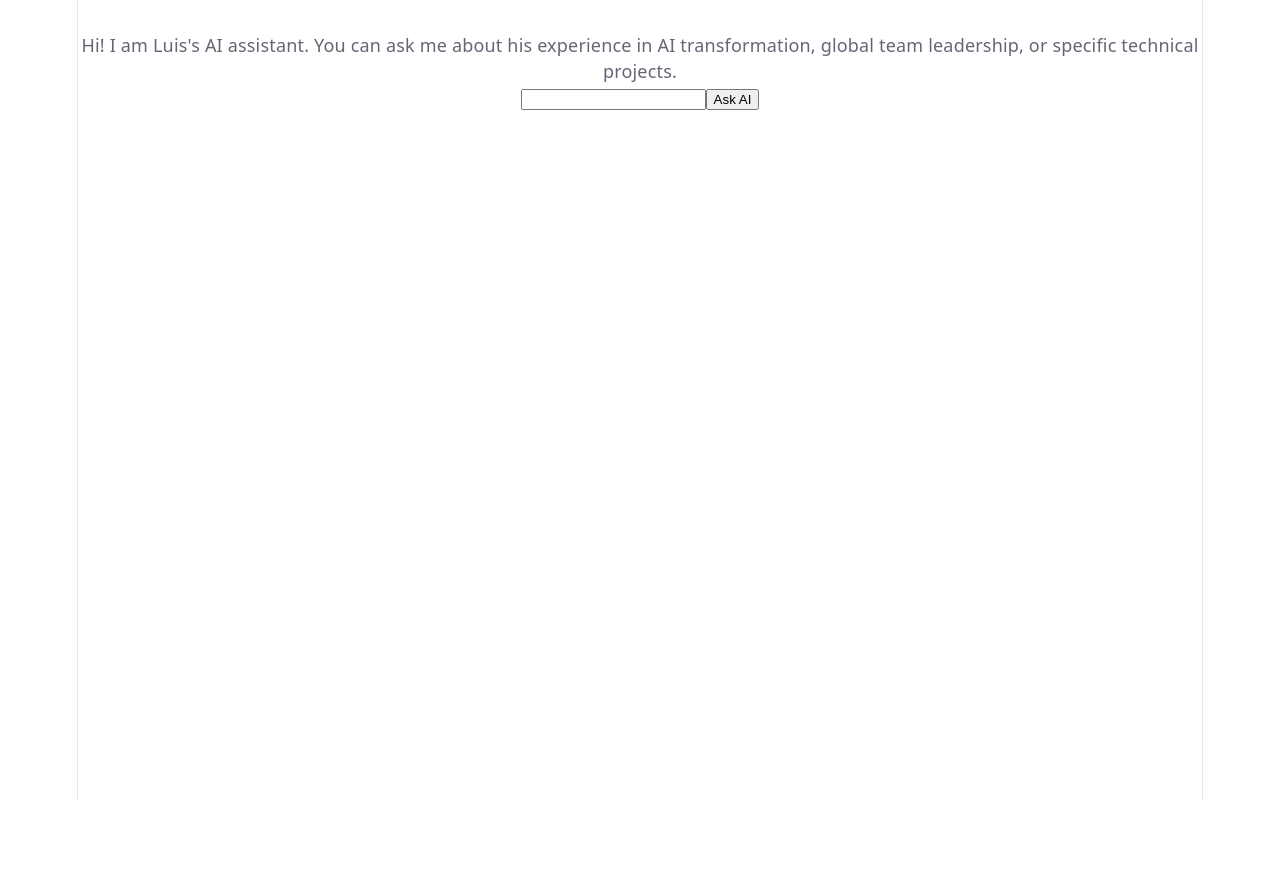
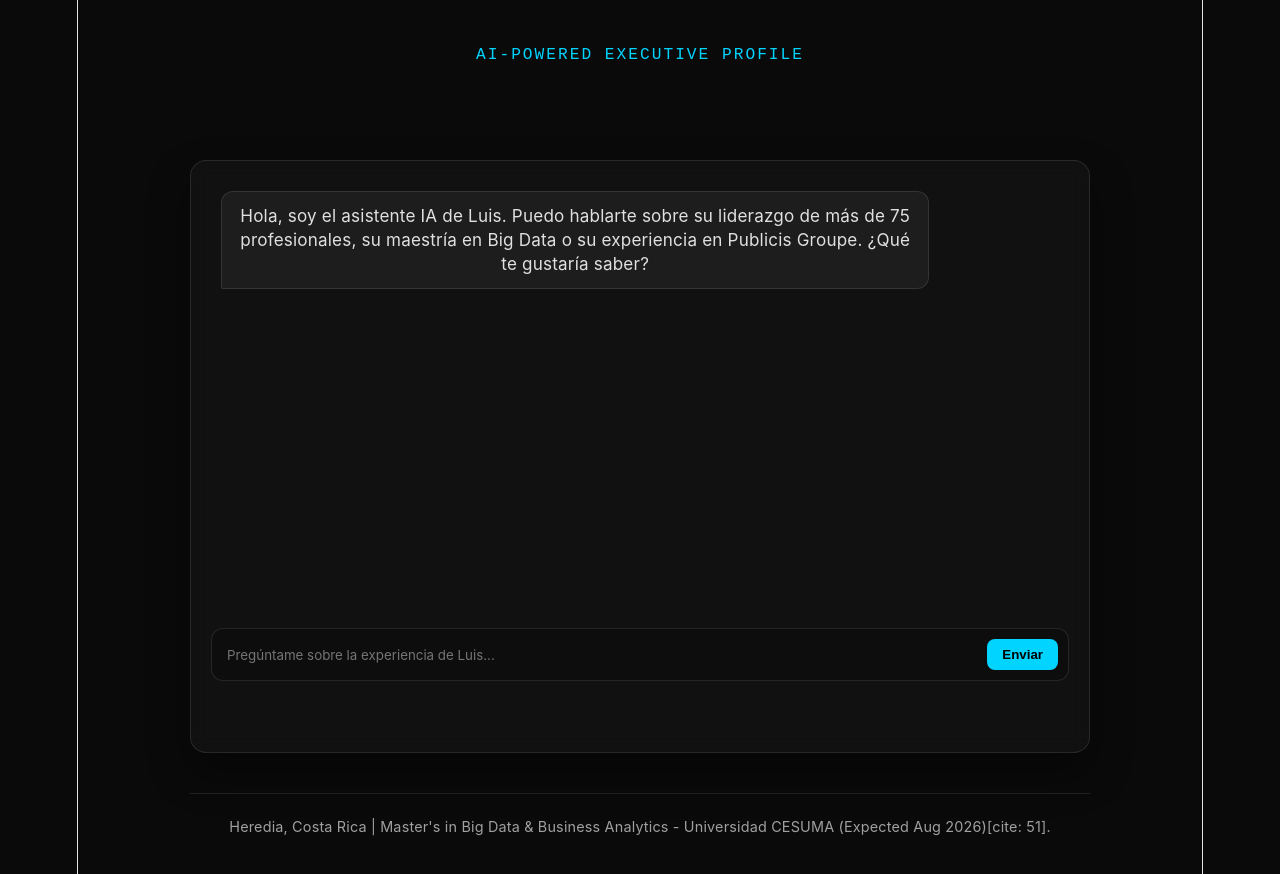
Before and after one commit to luimadrigal/ai-portfolio-cv, a React (Vite) app: page / in a window 1280 px wide. Shown: the top 874 px of the page. Before the commit the page ends 800 px from the top, so only its background shows below. Built offline with nearby package versions, Linux system fonts and the light colour scheme; no server answers.

Commit message:
design: implement dark mode glassmorphism UI

```diff
--- a/src/App.css
+++ b/src/App.css
@@ -1,184 +1,73 @@
-.counter {
-  font-size: 16px;
-  padding: 5px 10px;
-  border-radius: 5px;
-  color: var(--accent);
-  background: var(--accent-bg);
-  border: 2px solid transparent;
-  transition: border-color 0.3s;
-  margin-bottom: 24px;
-
-  &:hover {
-    border-color: var(--accent-border);
-  }
-  &:focus-visible {
-    outline: 2px solid var(--accent);
-    outline-offset: 2px;
-  }
+:root {
+  --bg-color: #0a0a0a;
+  --card-bg: rgba(255, 255, 255, 0.03);
+  --accent-color: #00d4ff;
+  /* Azul tecnológico */
+  --text-primary: #ffffff;
+  --text-secondary: #a0a0a0;
+  --border-color: rgba(255, 255, 255, 0.1);
 }
 
-.hero {
-  position: relative;
-
-  .base,
-  .framework,
-  .vite {
-    inset-inline: 0;
-    margin: 0 auto;
-  }
-
-  .base {
-    width: 170px;
-    position: relative;
-    z-index: 0;
-  }
-
-  .framework,
-  .vite {
-    position: absolute;
-  }
-
-  .framework {
-    z-index: 1;
-    top: 34px;
-    height: 28px;
-    transform: perspective(2000px) rotateZ(300deg) rotateX(44deg) rotateY(39deg)
-      scale(1.4);
-  }
-
-  .vite {
-    z-index: 0;
-    top: 107px;
-    height: 26px;
-    width: auto;
-    transform: perspective(2000px) rotateZ(300deg) rotateX(40deg) rotateY(39deg)
-      scale(0.8);
-  }
+body {
+  margin: 0;
+  padding: 0;
+  background-color: var(--bg-color);
+  color: var(--text-primary);
+  font-family: 'Inter', system-ui, -apple-system, sans-serif;
+  overflow-x: hidden;
 }
 
-#center {
+.app-container {
+  max-width: 900px;
+  margin: 0 auto;
+  padding: 40px 20px;
+  min-height: 100vh;
   display: flex;
   flex-direction: column;
-  gap: 25px;
-  place-content: center;
-  place-items: center;
-  flex-grow: 1;
-
-  @media (max-width: 1024px) {
-    padding: 32px 20px 24px;
-    gap: 18px;
-  }
 }
 
-#next-steps {
-  display: flex;
-  border-top: 1px solid var(--border);
-  text-align: left;
-
-  & > div {
-    flex: 1 1 0;
-    padding: 32px;
-    @media (max-width: 1024px) {
-      padding: 24px 20px;
-    }
-  }
-
-  .icon {
-    margin-bottom: 16px;
-    width: 22px;
-    height: 22px;
-  }
-
-  @media (max-width: 1024px) {
-    flex-direction: column;
-    text-align: center;
-  }
+/* Header Estilo Executive */
+.portfolio-header {
+  text-align: center;
+  margin-bottom: 60px;
 }
 
-#docs {
-  border-right: 1px solid var(--border);
-
-  @media (max-width: 1024px) {
-    border-right: none;
-    border-bottom: 1px solid var(--border);
-  }
+.portfolio-header h1 {
+  font-size: 3rem;
+  letter-spacing: -1px;
+  margin-bottom: 10px;
+  background: linear-gradient(90deg, #fff, var(--accent-color));
+  -webkit-background-clip: text;
+  -webkit-text-fill-color: transparent;
 }
 
-#next-steps ul {
-  list-style: none;
-  padding: 0;
-  display: flex;
-  gap: 8px;
-  margin: 32px 0 0;
-
-  .logo {
-    height: 18px;
-  }
-
-  a {
-    color: var(--text-h);
-    font-size: 16px;
-    border-radius: 6px;
-    background: var(--social-bg);
-    display: flex;
-    padding: 6px 12px;
-    align-items: center;
-    gap: 8px;
-    text-decoration: none;
-    transition: box-shadow 0.3s;
-
-    &:hover {
-      box-shadow: var(--shadow);
-    }
-    .button-icon {
-      height: 18px;
-      width: 18px;
-    }
-  }
-
-  @media (max-width: 1024px) {
-    margin-top: 20px;
-    flex-wrap: wrap;
-    justify-content: center;
-
-    li {
-      flex: 1 1 calc(50% - 8px);
-    }
-
-    a {
-      width: 100%;
-      justify-content: center;
-      box-sizing: border-box;
-    }
-  }
+.title-badge {
+  color: var(--accent-color);
+  font-family: 'Fira Code', monospace;
+  font-size: 0.9rem;
+  text-transform: uppercase;
+  letter-spacing: 2px;
 }
 
-#spacer {
-  height: 88px;
-  border-top: 1px solid var(--border);
-  @media (max-width: 1024px) {
-    height: 48px;
-  }
+/* Glassmorphism para el Chat */
+.chat-window {
+  background: var(--card-bg);
+  border: 1px solid var(--border-color);
+  border-radius: 16px;
+  backdrop-filter: blur(10px);
+  padding: 20px;
+  flex-grow: 1;
+  box-shadow: 0 20px 40px rgba(0, 0, 0, 0.4);
+  display: flex;
+  flex-direction: column;
 }
 
-.ticks {
-  position: relative;
-  width: 100%;
-
-  &::before,
-  &::after {
-    content: '';
-    position: absolute;
-    top: -4.5px;
-    border: 5px solid transparent;
-  }
-
-  &::before {
-    left: 0;
-    border-left-color: var(--border);
-  }
-  &::after {
-    right: 0;
-    border-right-color: var(--border);
-  }
+/* Footer Académico */
+.portfolio-footer {
+  margin-top: 40px;
+  text-align: center;
+  font-size: 0.8rem;
+  color: var(--text-secondary);
+  border-top: 1px solid var(--border-color);
+  padding-top: 20px;
 }
--- a/src/App.jsx
+++ b/src/App.jsx
@@ -4,23 +4,27 @@ import { cvData } from './data/cvData'
 import './App.css'
 
 function App() {
-  // Verificación de datos antes de renderizar
-  if (!cvData) return <div>Cargando datos maestros...</div>;
+  if (!cvData) return null;
 
   return (
     <div className="app-container">
-      <header>
-        {/* Usamos el nombre exacto que definiste en cvData.js */}
+      <header className="portfolio-header">
+        <span className="title-badge">AI-Powered Executive Profile</span>
         <h1>{cvData.personal_info?.name}</h1>
-        <p>{cvData.personal_info?.title}</p>
+        <p style={{ color: '#a0a0a0', fontSize: '1.2rem' }}>
+          {cvData.personal_info?.title}
+        </p>
       </header>
 
-      <main>
-        {/* Solo cargamos el chat si la API Key y los datos están listos */}
+      <main className="chat-window">
         <ChatInterface data={cvData} />
       </main>
+
+      <footer className="portfolio-footer">
+        <p>Heredia, Costa Rica | {cvData.education_certs[0]}</p>
+      </footer>
     </div>
-  );
+  )
 }
 
 export default App
--- /dev/null
+++ b/src/components/ChatInterface.css
@@ -0,0 +1,97 @@
+.chat-interface {
+    display: flex;
+    flex-direction: column;
+    height: 500px;
+    color: #e0e0e0;
+}
+
+.messages-container {
+    flex-grow: 1;
+    overflow-y: auto;
+    padding: 10px;
+    display: flex;
+    flex-direction: column;
+    gap: 15px;
+}
+
+/* Scrollbar personalizada */
+.messages-container::-webkit-scrollbar {
+    width: 4px;
+}
+
+.messages-container::-webkit-scrollbar-thumb {
+    background: rgba(255, 255, 255, 0.1);
+    border-radius: 10px;
+}
+
+.message-wrapper {
+    display: flex;
+    width: 100%;
+}
+
+.message-wrapper.user {
+    justify-content: flex-end;
+}
+
+.message-bubble {
+    max-width: 80%;
+    padding: 12px 18px;
+    border-radius: 12px;
+    font-size: 0.95rem;
+    line-height: 1.4;
+}
+
+.assistant .message-bubble {
+    background: rgba(255, 255, 255, 0.05);
+    border: 1px solid rgba(255, 255, 255, 0.1);
+    border-bottom-left-radius: 2px;
+}
+
+.user .message-bubble {
+    background: var(--accent-color);
+    /* El azul que definimos en App.css */
+    color: #000;
+    font-weight: 500;
+    border-bottom-right-radius: 2px;
+}
+
+.loading-indicator {
+    font-size: 0.8rem;
+    font-style: italic;
+    color: var(--accent-color);
+    opacity: 0.7;
+}
+
+.input-area {
+    margin-top: 20px;
+    display: flex;
+    gap: 10px;
+    background: rgba(0, 0, 0, 0.2);
+    padding: 10px;
+    border-radius: 12px;
+    border: 1px solid rgba(255, 255, 255, 0.1);
+}
+
+.input-area input {
+    flex-grow: 1;
+    background: transparent;
+    border: none;
+    color: white;
+    outline: none;
+    padding: 5px;
+    font-family: inherit;
+}
+
+.input-area button {
+    background: var(--accent-color);
+    border: none;
+    padding: 8px 15px;
+    border-radius: 8px;
+    cursor: pointer;
+    font-weight: bold;
+    transition: transform 0.2s;
+}
+
+.input-area button:hover {
+    transform: scale(1.05);
+}
--- a/src/components/ChatInterface.jsx
+++ b/src/components/ChatInterface.jsx
@@ -1,51 +1,92 @@
-// src/components/ChatInterface.jsx
 import React, { useState, useRef, useEffect } from 'react';
 import OpenAI from 'openai';
-import { cvData } from '../data/cvData';
+import './ChatInterface.css';
 
-const openai = new OpenAI({
-    apiKey: import.meta.env.VITE_OPENAI_API_KEY,
-    dangerouslyAllowBrowser: true // Necesario para que corra desde el navegador del cliente
-});
-
-const ChatInterface = () => {
+const ChatInterface = ({ data }) => {
     const [messages, setMessages] = useState([
-        { role: 'assistant', content: 'Hi! I am Luis\'s AI assistant. You can ask me about his experience in AI transformation, global team leadership, or specific technical projects.' }
+        {
+            role: 'assistant',
+            content: `Hola, soy el asistente IA de Luis. Puedo hablarte sobre su liderazgo de más de 75 profesionales, su maestría en Big Data o su experiencia en Publicis Groupe. ¿Qué te gustaría saber?`
+        }
     ]);
     const [input, setInput] = useState('');
-    const [loading, setLoading] = useState(false);
+    const [isLoading, setIsLoading] = useState(false);
+    const chatEndRef = useRef(null);
 
-    const systemPrompt = `You are a professional assistant for Luis Madrigal Lobo.
-  Answer based on this data: ${JSON.stringify(cvData)}.
-  Be professional and highlight his 20+ years of experience and leadership of 75+ headcount[cite: 3, 5].`;
+    // Auto-scroll al último mensaje
+    useEffect(() => {
+        chatEndRef.current?.scrollIntoView({ behavior: 'smooth' });
+    }, [messages]);
 
-    const sendMessage = async () => {
-        if (!input.trim()) return;
-        const newMessages = [...messages, { role: 'user', content: input }];
-        setMessages(newMessages);
+    const openai = new OpenAI({
+        apiKey: import.meta.env.VITE_OPENAI_API_KEY,
+        dangerouslyAllowBrowser: true
+    });
+
+    const handleSend = async () => {
+        if (!input.trim() || isLoading) return;
+
+        const userMessage = { role: 'user', content: input };
+        setMessages(prev => [...prev, userMessage]);
         setInput('');
-        setLoading(true);
+        setIsLoading(true);
 
         try {
             const response = await openai.chat.completions.create({
-                model: "gpt-3.5-turbo",
-                messages: [{ role: "system", content: systemPrompt }, ...newMessages],
+                model: "gpt-4o-mini",
+                messages: [
+                    {
+                        role: "system",
+                        content: `Eres el asistente profesional de Luis Madrigal Lobo.
+            Responde basado en estos datos: ${JSON.stringify(data)}.
+            Sé ejecutivo, breve y destaca su liderazgo global y visión técnica.`
+                    },
+                    ...messages,
+                    userMessage
+                ],
             });
-            setMessages([...newMessages, response.choices[0].message]);
+
+            setMessages(prev => [...prev, {
+                role: 'assistant',
+                content: response.choices[0].message.content
+            }]);
         } catch (error) {
             console.error("Error:", error);
+            setMessages(prev => [...prev, {
+                role: 'assistant',
+                content: "Lo siento, tuve un problema de conexión. Pero puedo confirmarte que Luis es experto en AI y Big Data."
+            }]);
         } finally {
-            setLoading(false);
+            setIsLoading(false);
         }
     };
 
     return (
-        <div className="chat-box">
-            <div className="messages">
-                {messages.map((m, i) => <div key={i} className={m.role}>{m.content}</div>)}
+        <div className="chat-interface">
+            <div className="messages-container">
+                {messages.map((msg, idx) => (
+                    <div key={idx} className={`message-wrapper ${msg.role}`}>
+                        <div className="message-bubble">
+                            {msg.content}
+                        </div>
+                    </div>
+                ))}
+                {isLoading && <div className="loading-indicator">Analizando trayectoria...</div>}
+                <div ref={chatEndRef} />
             </div>
-            <input value={input} onChange={(e) => setInput(e.target.value)} onKeyDown={(e) => e.key === 'Enter' && sendMessage()} />
-            <button onClick={sendMessage} disabled={loading}>Ask AI</button>
+
+            <div className="input-area">
+                <input
+                    type="text"
+                    value={input}
+                    onChange={(e) => setInput(e.target.value)}
+                    onKeyPress={(e) => e.key === 'Enter' && handleSend()}
+                    placeholder="Pregúntame sobre la experiencia de Luis..."
+                />
+                <button onClick={handleSend} disabled={isLoading}>
+                    {isLoading ? '...' : 'Enviar'}
+                </button>
+            </div>
         </div>
     );
 };
```
